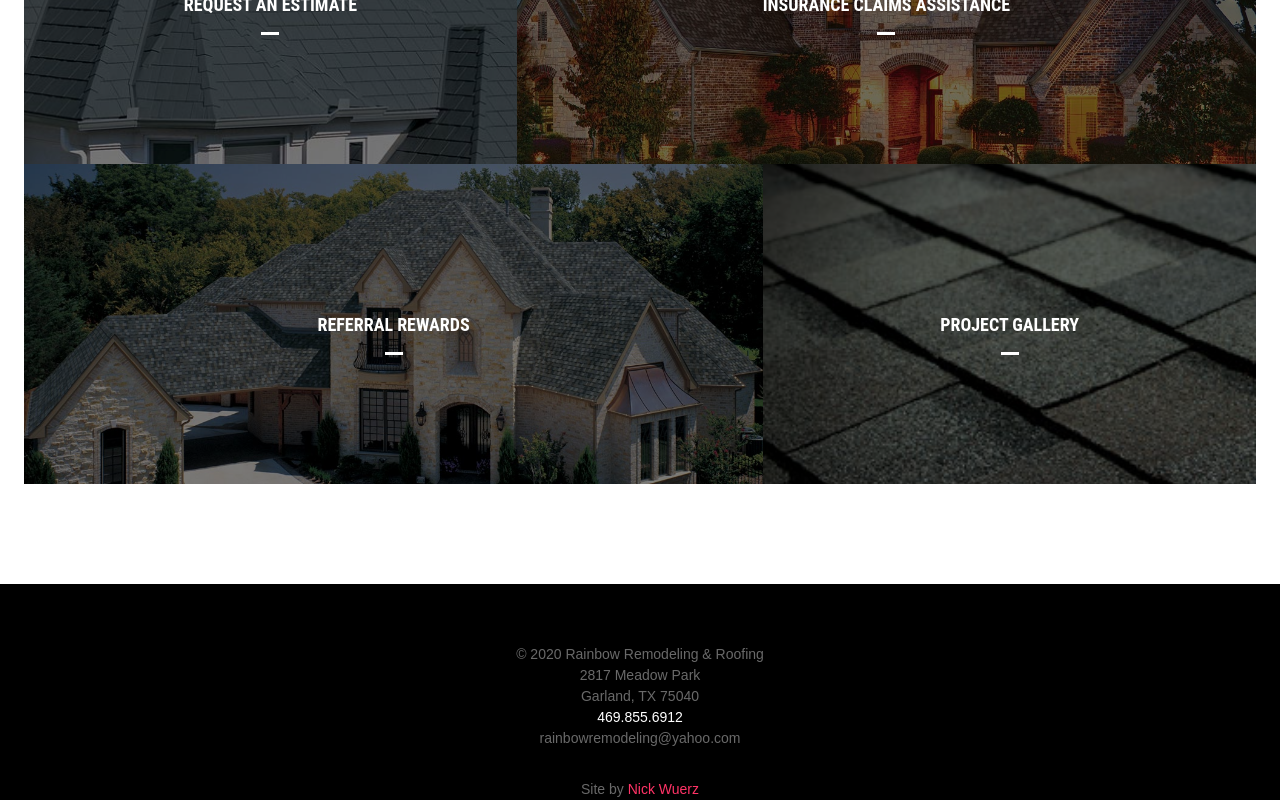
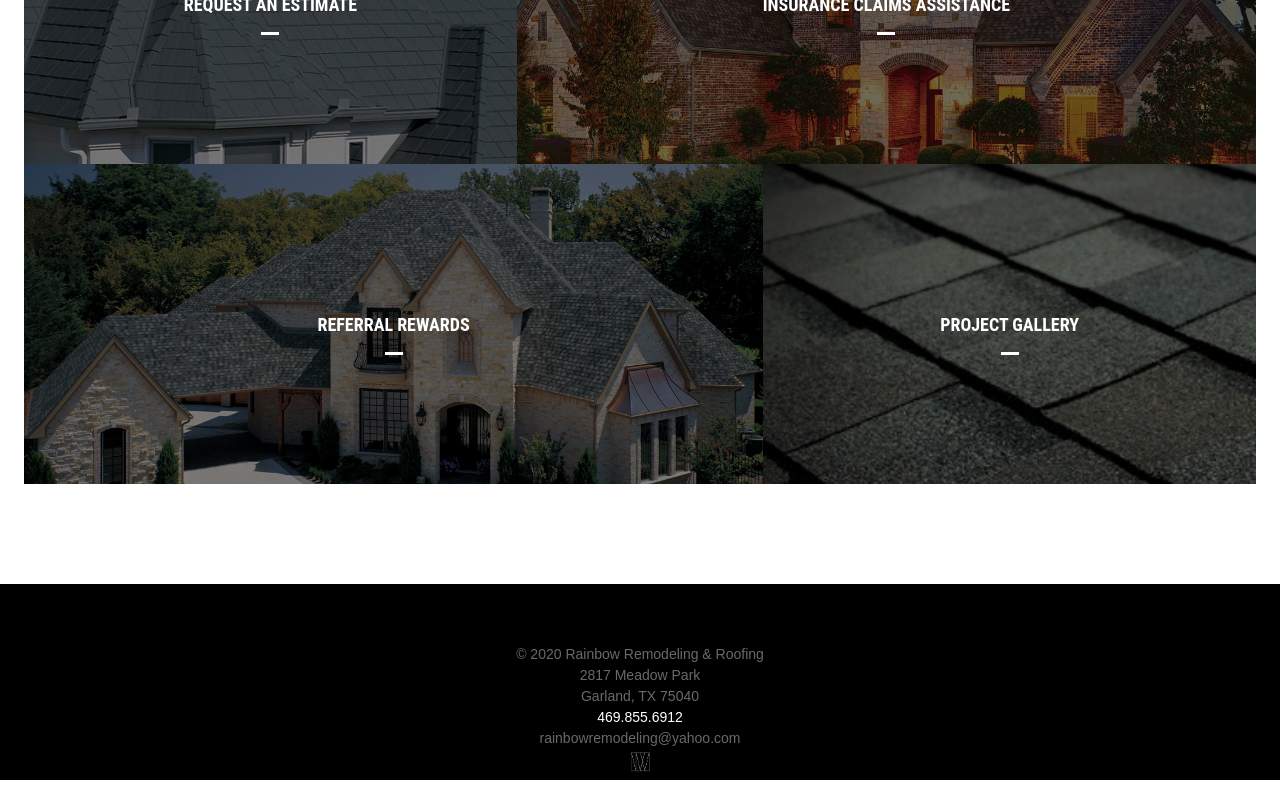
Before and after one commit to nwuerz/rainbow-remodeling, a React (Create React App) app: page / in a window 1280 px wide. Shown: the part 1479-2279 px from the top of the page. Built offline with nearby package versions, Linux system fonts and the light colour scheme.

Commit message:
update link

```diff
--- a/src/views/Footer.jsx
+++ b/src/views/Footer.jsx
@@ -50,10 +50,9 @@ const Footer = (props) => {
       <Grid item align="center" xs={12} s={12} md={12}>
         {"rainbowremodeling@yahoo.com"}
       </Grid>
-      <Grid className={classes.link} item align="center" xs={12} s={12} md={12}>
-        {"Site by "}
+      <Grid  item align="center" xs={12} s={12} md={12}>
         <Link color="secondary" href="https://nwuerz-portfolio.herokuapp.com">
-          Nick Wuerz
+        <img style={{ height: "25px", width :"25px"}} src="/static/images/portfolio-link.jpg" alt="nickwuerz.com link" />
         </Link>
       </Grid>
     </Grid>
```
Also changed, not shown: public/static/images/portfolio-link.jpg (added).
